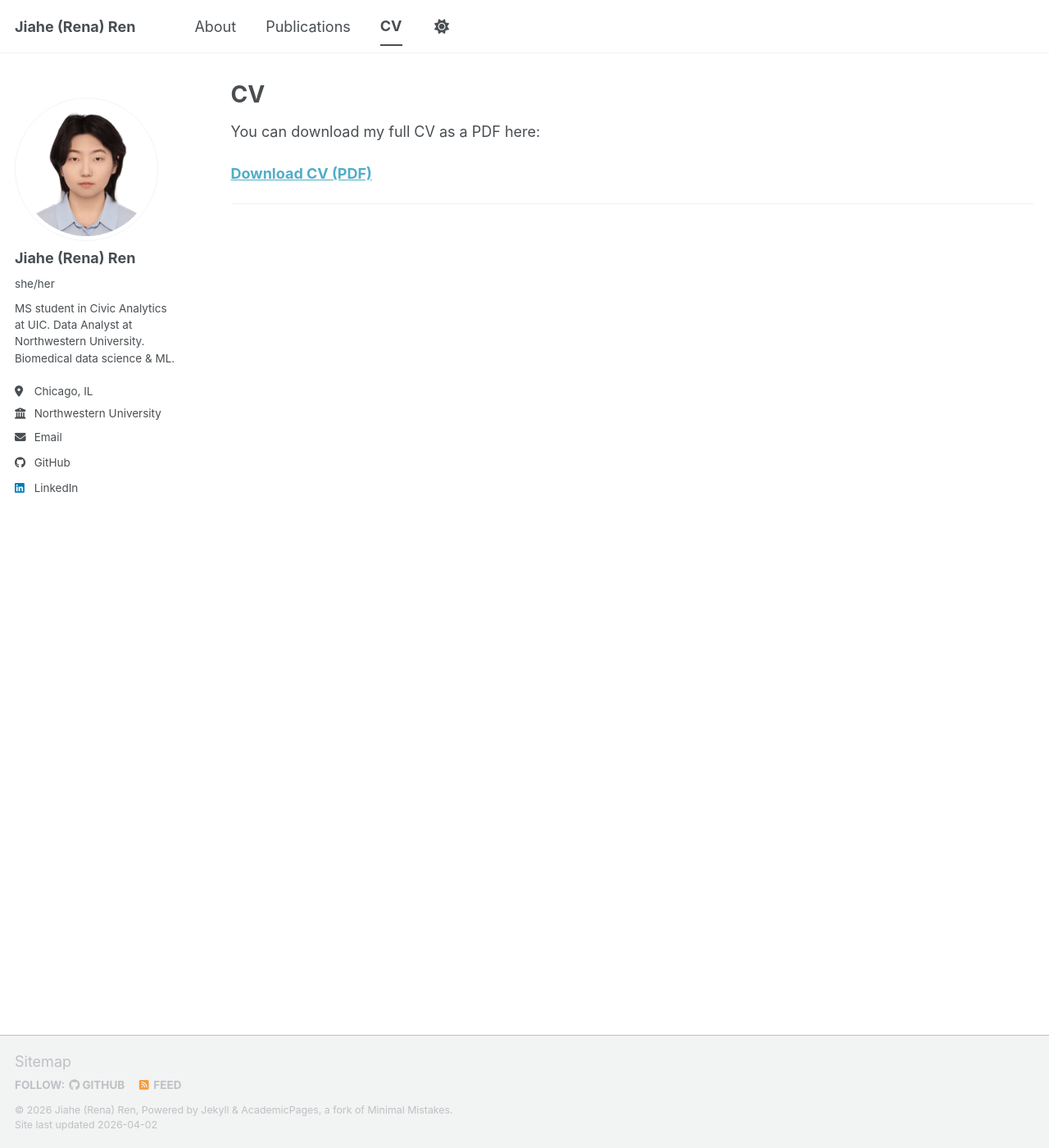
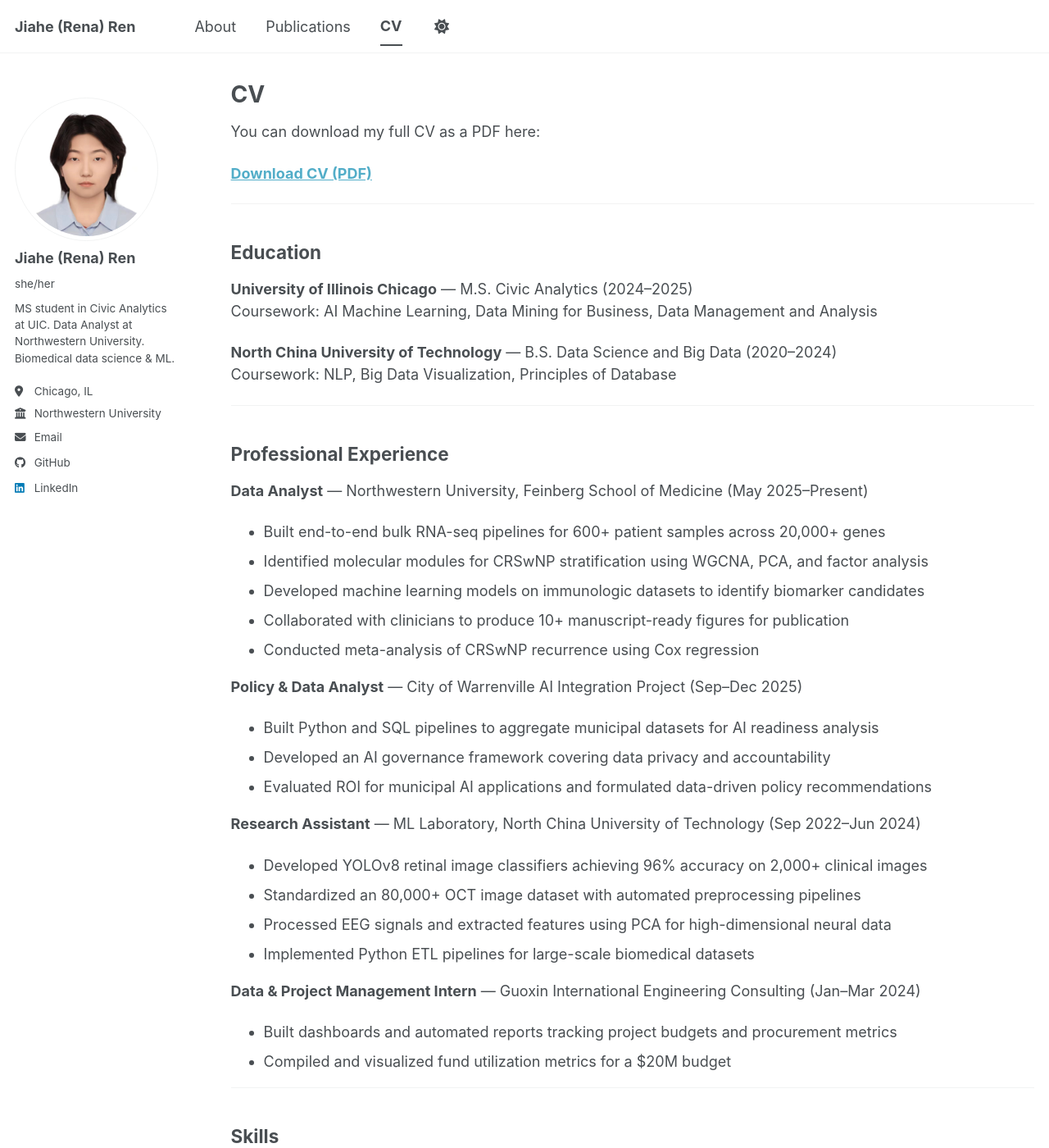
Before and after one commit to Rena0625/Rena0625.github.io, a Jekyll site: the page built from _pages/cv.md, in a window 1280 px wide and 1400 px high. Shown: the whole window at 82% size. Built offline with Jekyll 4.4.1, drawn with Linux system fonts in a browser that asks for light colours; a script bundle is joined from its source files by our own code; library files that are not in the unit come from our copies; some of the changed text lies outside the part shown.

Commit message:
Update cv.md

```diff
--- a/_pages/cv.md
+++ b/_pages/cv.md
@@ -13,4 +13,52 @@
 
 ---
 
-{% include base_path %}
+## Education
+
+**University of Illinois Chicago** — M.S. Civic Analytics (2024–2025)
+Coursework: AI Machine Learning, Data Mining for Business, Data Management and Analysis
+
+**North China University of Technology** — B.S. Data Science and Big Data (2020–2024)
+Coursework: NLP, Big Data Visualization, Principles of Database
+
+---
+
+## Professional Experience
+
+**Data Analyst** — Northwestern University, Feinberg School of Medicine (May 2025–Present)
+- Built end-to-end bulk RNA-seq pipelines for 600+ patient samples across 20,000+ genes
+- Identified molecular modules for CRSwNP stratification using WGCNA, PCA, and factor analysis
+- Developed machine learning models on immunologic datasets to identify biomarker candidates
+- Collaborated with clinicians to produce 10+ manuscript-ready figures for publication
+- Conducted meta-analysis of CRSwNP recurrence using Cox regression
+
+**Policy & Data Analyst** — City of Warrenville AI Integration Project (Sep–Dec 2025)
+- Built Python and SQL pipelines to aggregate municipal datasets for AI readiness analysis
+- Developed an AI governance framework covering data privacy and accountability
+- Evaluated ROI for municipal AI applications and formulated data-driven policy recommendations
+
+**Research Assistant** — ML Laboratory, North China University of Technology (Sep 2022–Jun 2024)
+- Developed YOLOv8 retinal image classifiers achieving 96% accuracy on 2,000+ clinical images
+- Standardized an 80,000+ OCT image dataset with automated preprocessing pipelines
+- Processed EEG signals and extracted features using PCA for high-dimensional neural data
+- Implemented Python ETL pipelines for large-scale biomedical datasets
+
+**Data & Project Management Intern** — Guoxin International Engineering Consulting (Jan–Mar 2024)
+- Built dashboards and automated reports tracking project budgets and procurement metrics
+- Compiled and visualized fund utilization metrics for a $20M budget
+
+---
+
+## Skills
+
+**Programming:** Python, SQL, R, Matlab, C#, LaTeX
+**ML/AI:** PyTorch, YOLOv8, WGCNA, PCA, Cox regression
+**Biomedical:** Bulk/scRNA-seq, EEG signal processing, Medical imaging
+**Tools:** Hadoop, SPSS, Stata
+
+---
+
+## Publications
+
+- Ren, J., Bai, J., Agarwal, A., Bruce Tan. *Weighted Gene Co-Expression Analysis Identifies Immune and Epithelial Remodeling Signatures in Chronic Rhinosinusitis with Nasal Polyps.* Poster, 19th Annual Lewis Landsberg Research Day, 2025.
+- Ren, J. (2023). *Research Summary on OCT Image Classification Using Deep Learning.* NCUT Campus Research Newsletter.
```
